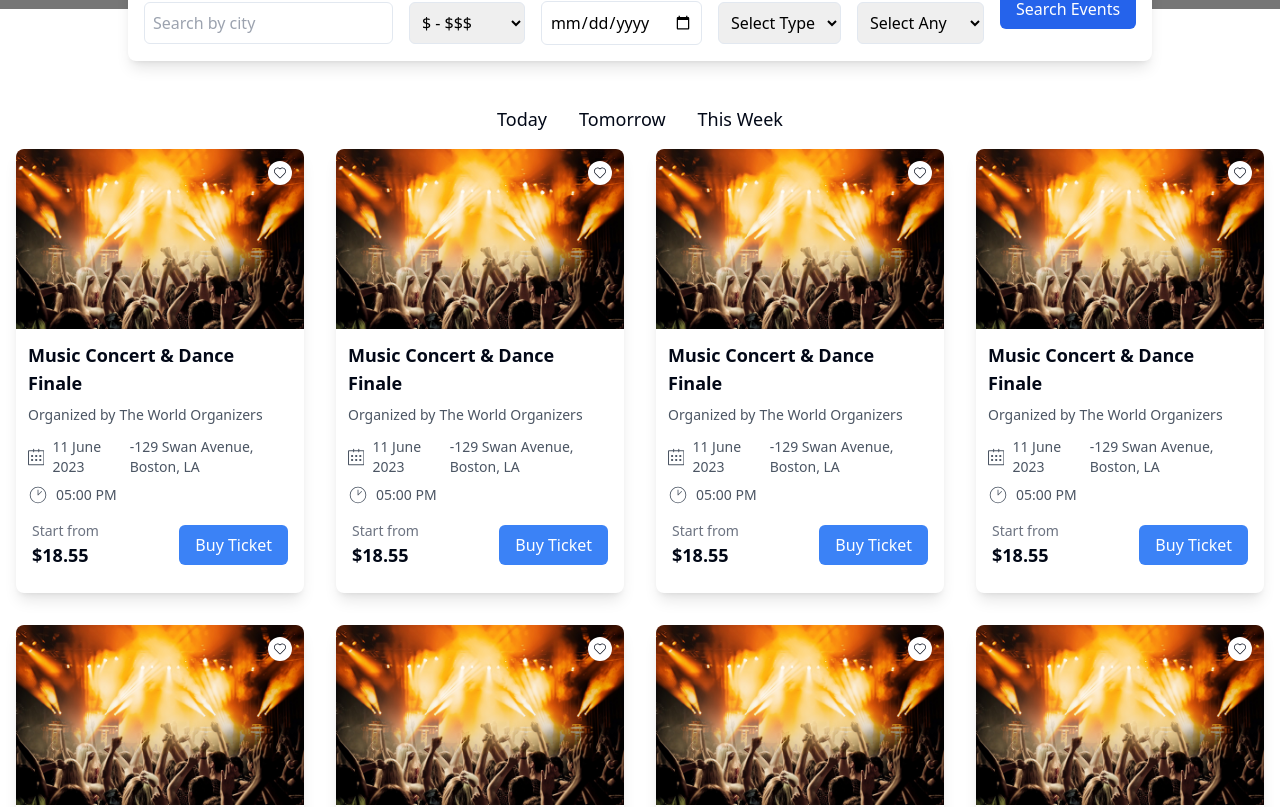
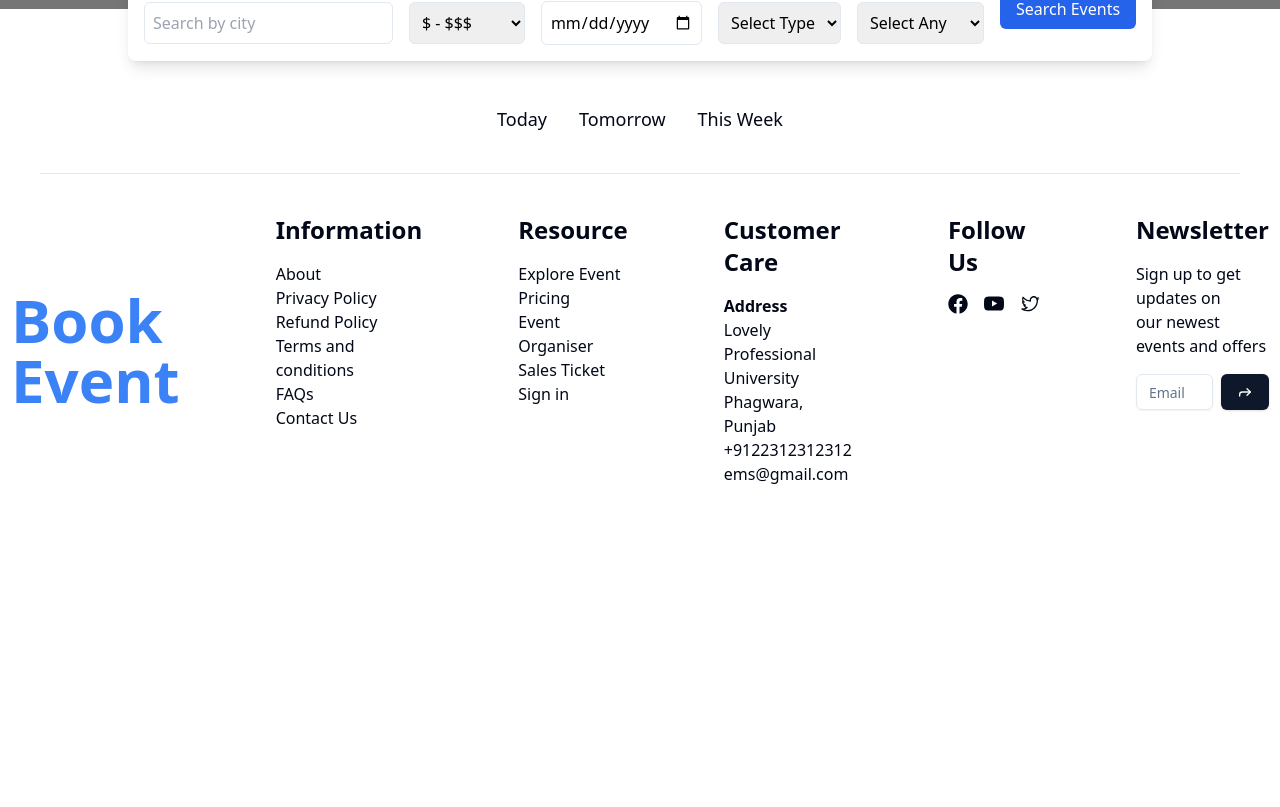
Before and after one commit to Exe16Kishan/Ticketing-System, a Next.js app: page /events in a window 1280 px wide. Shown: the part 439-1246 px from the top of the page. After the commit the page ends 1005 px from the top, so only its background shows below. Built offline with nearby package versions, Linux system fonts and the light colour scheme; no server answers; grey boxes are pictures that could not be loaded.

Commit message:
event page

```diff
--- a/app/events/page.tsx
+++ b/app/events/page.tsx
@@ -1,20 +1,15 @@
-import Card from '@/components/Card';
+"use client"
 import Crousel from '@/components/Crousel';
-import EventFilter from '@/components/EventFilter';
 import React from 'react';
-
-const data = [1, 2, 3, 4, 5, 6, 7, 8, 9];
 
 const Events = () => {
   return (
-    <div>
-      <Crousel />
-      <div className="grid grid-cols-4  max-w-7xl mx-auto"> {/* Move grid here */}
-        {data.map((item, index) => (
-          <Card key={index} />
-        ))}
-      </div>
-    </div>
+    <>
+          <Crousel/>
+      {/* // events card to be render */}
+      {/* fetch events from the db */}
+
+    </>
   );
 };
 
```
